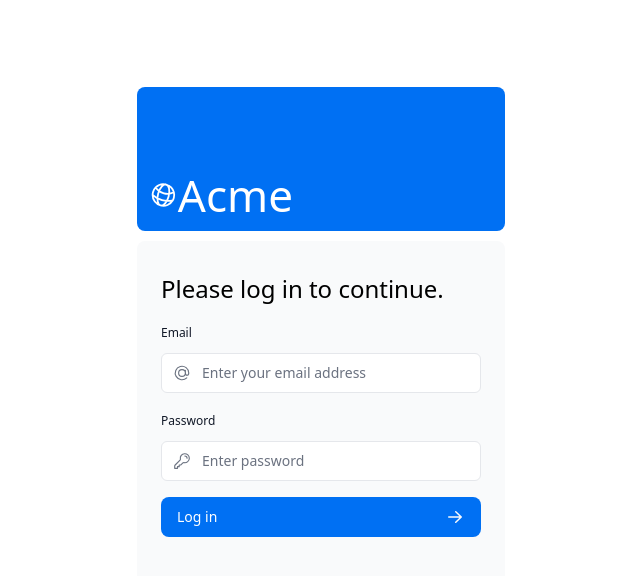
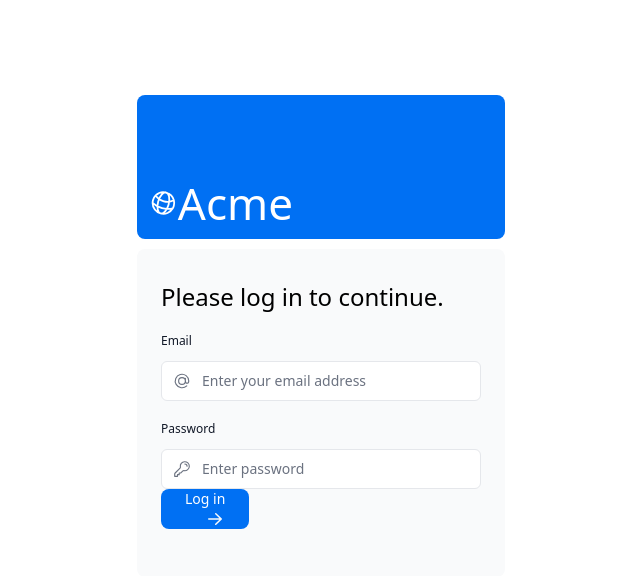
Before and after one commit to ryota-murakami/nextjs-dashboard, a Next.js app: page /login in a window 1280 px wide. Shown: the top 576 px of the page, without its empty margins (319-959 px from the left). Built offline with nearby package versions, Linux system fonts and the light colour scheme.

Commit message:
Add Spinner component and useFormStatus hook to Button component, update styling and add conditional rendering for pending state. Remove unnecessary classes from Button component. Remove unused import from CustomersTable component.

```diff
--- a/app/ui/button.tsx
+++ b/app/ui/button.tsx
@@ -1,19 +1,23 @@
 import clsx from 'clsx'
+import { useFormStatus } from 'react-dom'
+
+import Spinner from './Spinner'
 
 interface ButtonProps extends React.ButtonHTMLAttributes<HTMLButtonElement> {
   children: React.ReactNode
 }
 
 export function Button({ children, className, ...rest }: ButtonProps) {
+  const { pending } = useFormStatus()
   return (
     <button
       {...rest}
       className={clsx(
-        'flex h-10 items-center rounded-lg bg-blue-500 px-4 text-sm font-medium text-white transition-colors hover:bg-blue-400 focus-visible:outline focus-visible:outline-2 focus-visible:outline-offset-2 focus-visible:outline-blue-500 active:bg-blue-600 aria-disabled:cursor-not-allowed aria-disabled:opacity-50',
-        className,
+        'flex h-10 items-center rounded-lg bg-blue-500 px-4 text-sm font-medium text-white transition-colors',
       )}
     >
-      {children}
+      {pending ? <Spinner /> : null}
+      <span className="mx-2">{children}</span>
     </button>
   )
 }
--- a/app/ui/customers/table.tsx
+++ b/app/ui/customers/table.tsx
@@ -1,9 +1,6 @@
 import Image from 'next/image'
 
-import type {
-  FormattedCustomersTable,
-  CustomersTable,
-} from '@/app/lib/definitions'
+import type { FormattedCustomersTable } from '@/app/lib/definitions'
 import Search from '@/app/ui/search'
 
 export default async function CustomersTableComponent({
```
